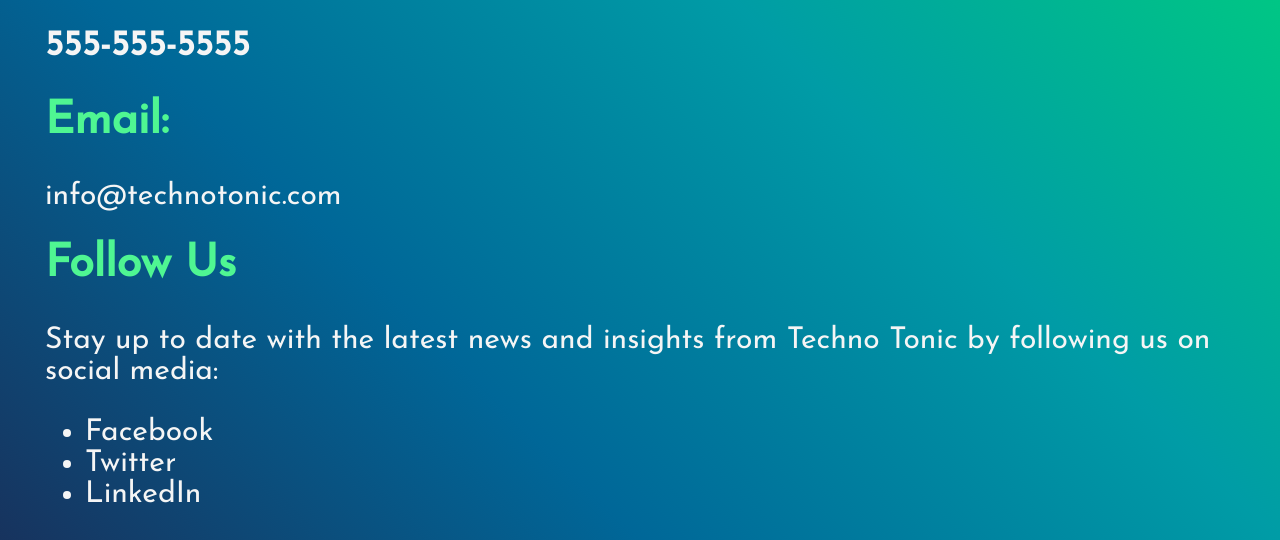
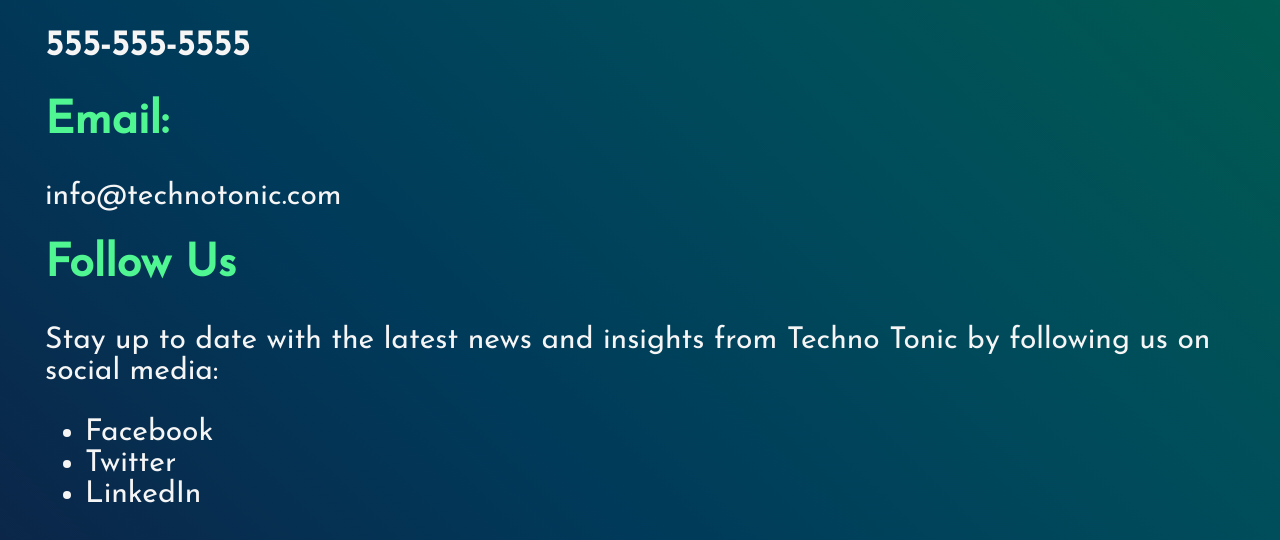
Before and after one commit to Sudeep9845/techntonic.io, a plain HTML site: page Contact us.html in a window 1280 px wide. Shown: the part 719-1259 px from the top of the page. Drawn offline with Linux system fonts and the light colour scheme.

Commit message:
backgrond

```diff
--- a/st.css
+++ b/st.css
@@ -1,5 +1,5 @@
 body{
-    background-image: linear-gradient(to right top, #17335e, #006798, #009ca6, #00cd7f, #b8f237);
+   background-image: linear-gradient(to right top, #0b2649, #003a5a, #004d5b, #005d4e, #2b6b39);
     margin: 30px 30px 0px 30px;
     display: flex;
     flex-direction: column;
```
